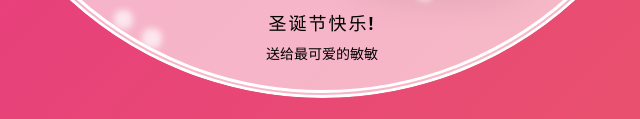
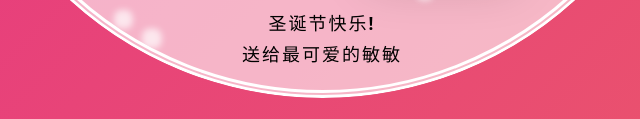
Before and after one commit to wiggin66/wiggin66.github.io, a plain HTML site: page index.html in a window 1280 px wide. Shown: the part 678-797 px from the top of the page, 318-958 px from the left. Drawn offline with Linux system fonts and the light colour scheme.

Commit message:
Update index.html

```diff
--- a/index.html
+++ b/index.html
@@ -896,7 +896,7 @@
         </div>
       </div>
       <h3>圣诞节快乐!</h3>
-      <p><span>送给最可爱的敏敏</span></p>
+      <h3>送给最可爱的敏敏<h3>
     </div>
   </body>
 </html>
```
